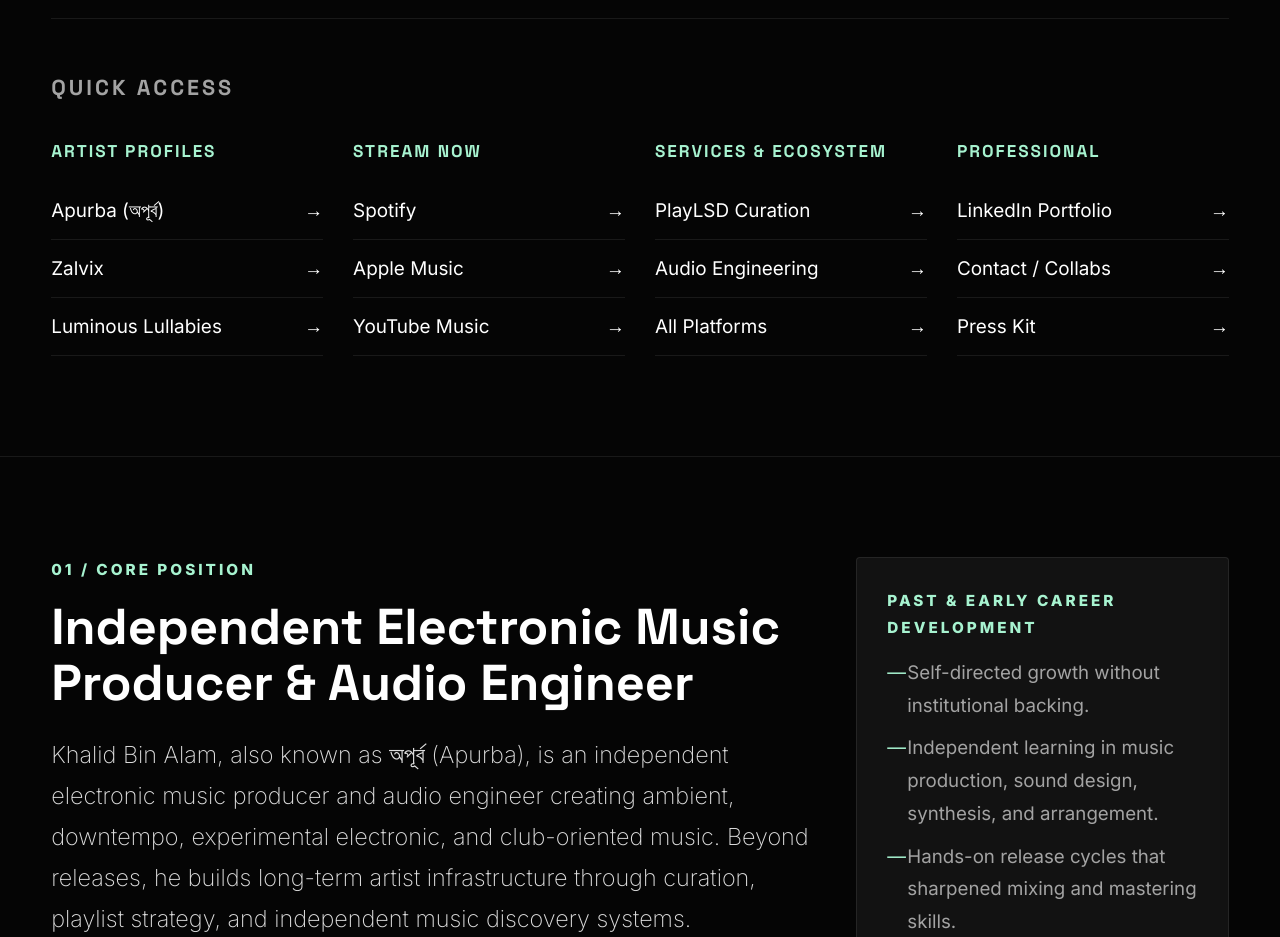
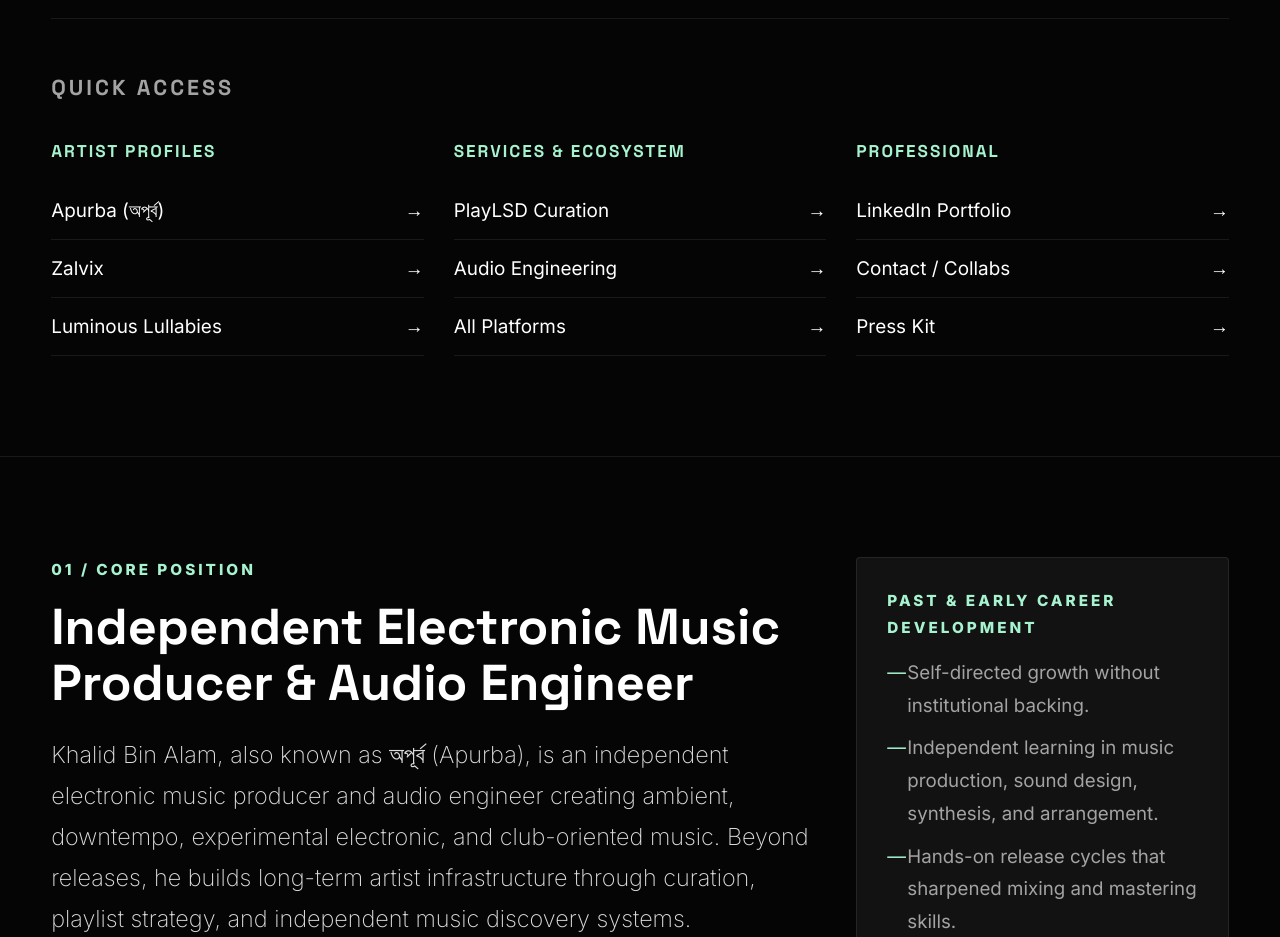
Before and after one commit to khalidbinalam/khalidbinalam.github.io, a website built with Vite: page index.html in a window 1280 px wide. Shown: the part 1180-2117 px from the top of the page. Built offline with nearby package versions, Linux system fonts and the light colour scheme.

Commit message:
Remove Stream Now section

```diff
--- a/index.html
+++ b/index.html
@@ -358,12 +358,6 @@
             </div>
 
             <!-- Streaming Platforms -->
-            <div class="link-column">
-              <h4>Stream Now</h4>
-              <a href="https://open.spotify.com/artist/2NgY57feqYSDVqUQTbMZsR">Spotify <span>&rarr;</span></a>
-              <a href="https://music.apple.com/us/artist/zalvix/1473215843">Apple Music <span>&rarr;</span></a>
-              <a href="#">YouTube Music <span>&rarr;</span></a>
-            </div>
 
             <!-- Services & Projects -->
             <div class="link-column">
```
